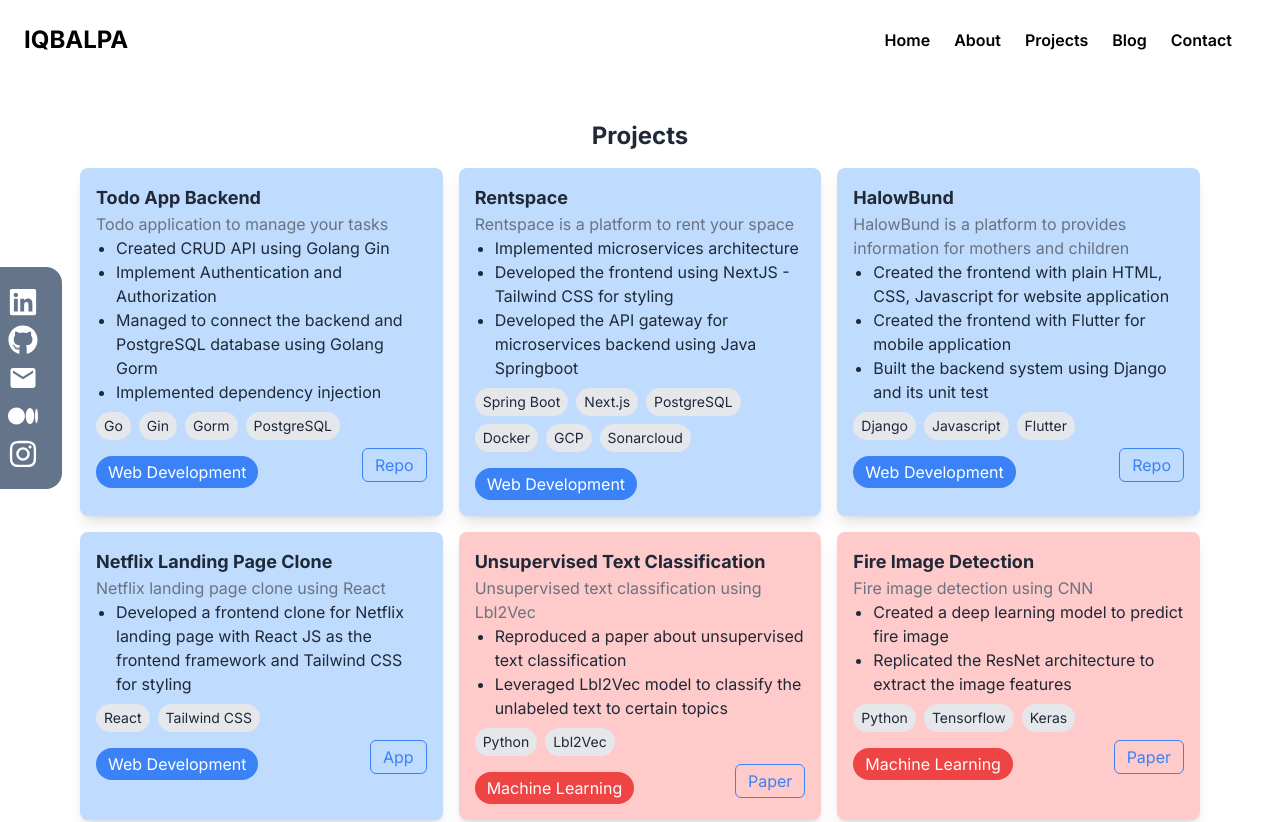
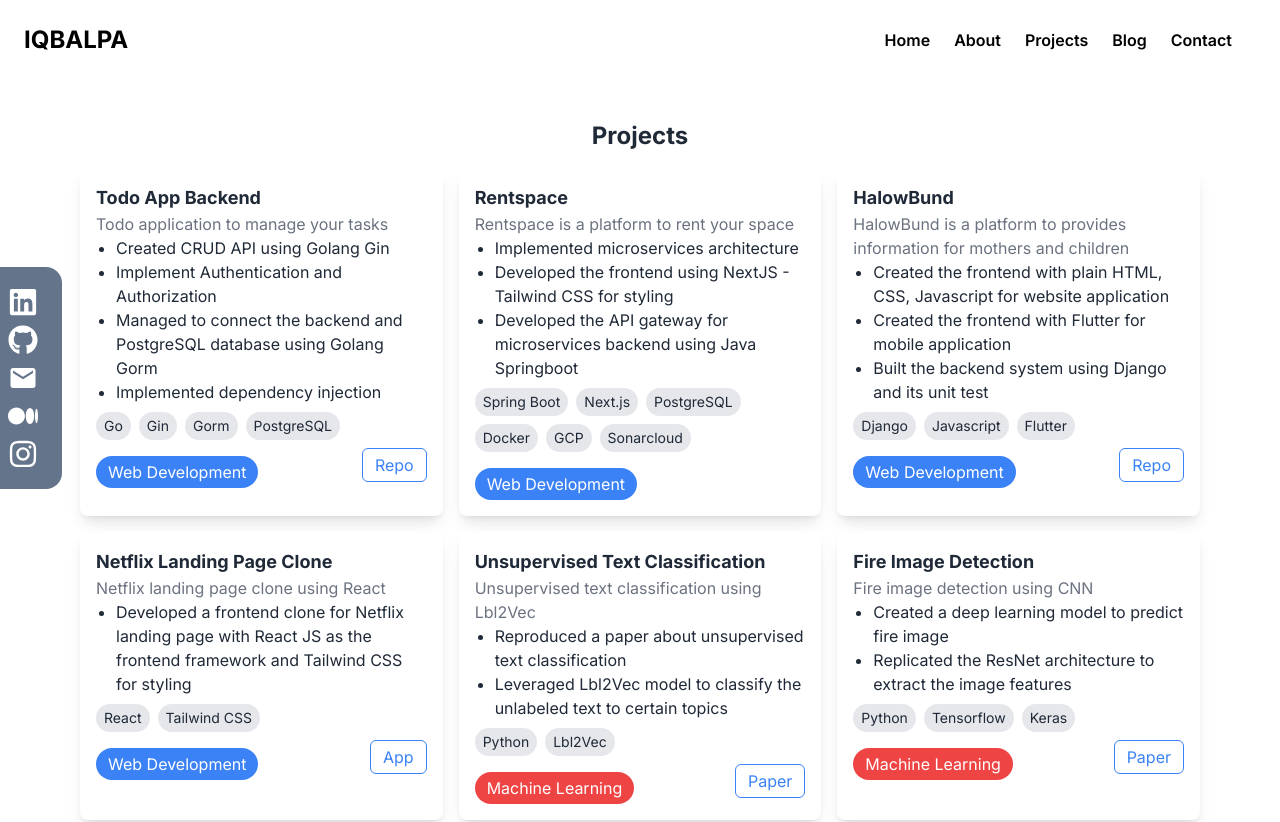
Before and after one commit to iqbalpa/personal-web, a Next.js app: page /projects in a window 1280 px wide. Shown: the top 822 px of the page. Built offline with nearby package versions, Linux system fonts and the light colour scheme.

Commit message:
styke(project): change project background color into white

```diff
--- a/src/components/projectItem/ProjectItem.tsx
+++ b/src/components/projectItem/ProjectItem.tsx
@@ -16,15 +16,7 @@ const ProjectItem: React.FC<ProjectItemProps> = ({
 	paperLink,
 }) => {
 	return (
-		// <div className="bg-white p-4 shadow-lg rounded-lg">
-		<div
-			className={clsx("p-4 shadow-lg rounded-lg", {
-				"bg-blue-200": category === "Web Development",
-				"bg-red-200": category === "Machine Learning",
-				"bg-green-200": category === "Data Analysis",
-				"bg-gray-300": category !== "Web Development" && category !== "Machine Learning",
-			})}
-		>
+		<div className="bg-white p-4 shadow-lg rounded-lg">
 			{image && <Image src={image} alt={title} width={300} height={200} />}
 			<h2 className="text-lg font-bold">{title}</h2>
 			<p className="text-gray-500">{description}</p>
```
